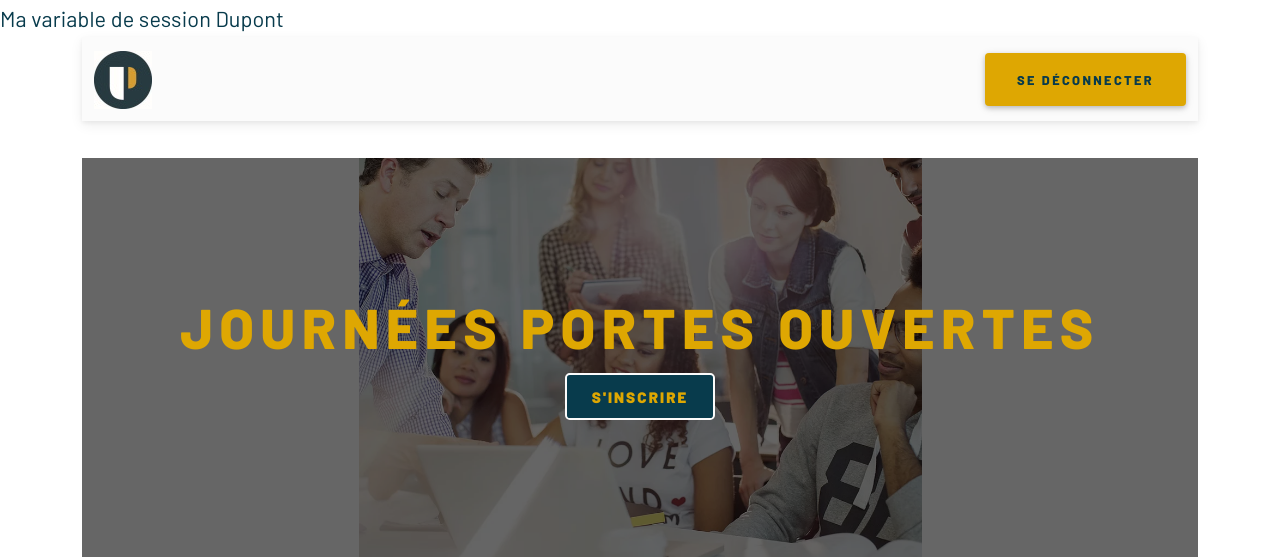
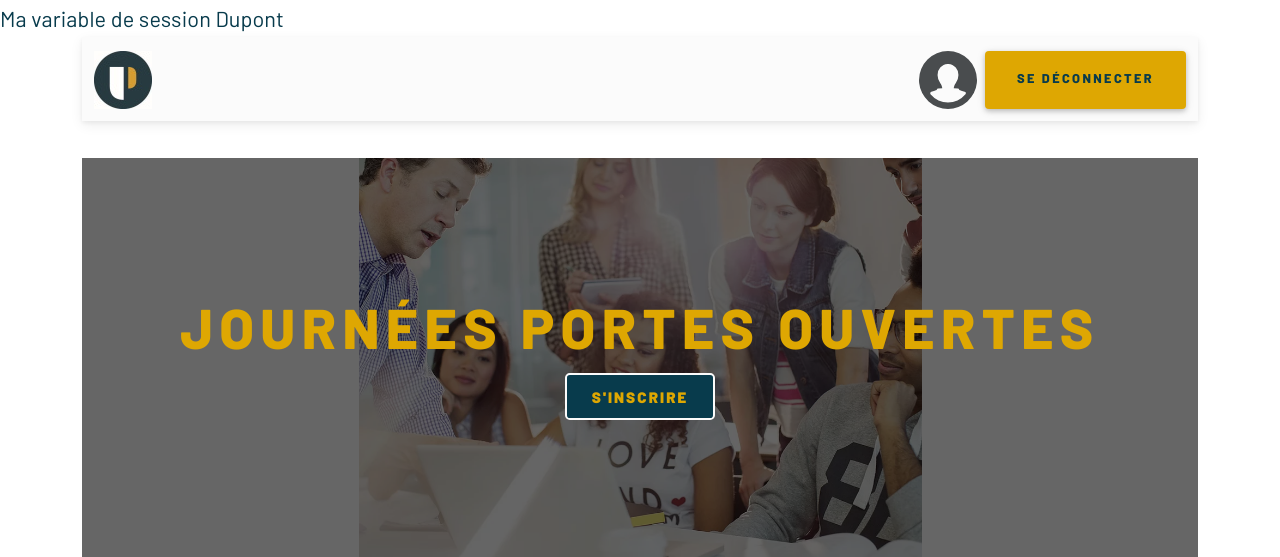
Before and after one commit to HelixFix/Webinaire, a PHP site: page / in a window 1280 px wide. Shown: the top 557 px of the page. Run offline with PHP 8.4, Linux system fonts and the light colour scheme; data comes from the database, SQL or seed files in the repository; some libraries are stand-ins or nearby versions.

Commit message:
Add profile

```diff
--- a/menu.php
+++ b/menu.php
@@ -15,18 +15,21 @@
                         </li>
                         <li class="nav-item">
                             <a class="nav-link" href="#">Features</a>
-                        </li>
-                        <li class="nav-item">
-                            <a class="nav-link" href="#">Pricing</a>
                         </li> -->
-                        <?php if (!isset($_SESSION['user']['nom'])) { ?>
-                        <li class="btn btnHome" id="connect">
-                            <a class="nav-link nav-link-home" href="index.php?page=login" tabindex="-1" aria-disabled="" style="padding-left: 32px; padding-right: 32px;">Se connecter</a>
-                        </li>
+                        <?php if ($_SESSION) { ?>
+                            <li class="profil">
+                                <a class="nav-link" href="index.php?page=form-modfication"><img height="58px" src="images/profile-default.svg"></img>
+                                </a>
+                            </li>
+                        <?php } ?>
+                        <?php if (!$_SESSION) { ?>
+                            <li class="btn btnHome" id="connect">
+                                <a class="nav-link nav-link-home" href="index.php?page=login" tabindex="-1" aria-disabled="" style="padding-left: 32px; padding-right: 32px;">Se connecter</a>
+                            </li>
                         <?php } else { ?>
                             <li class="btn btnHome" id="connect">
-                            <a class="nav-link nav-link-home" href="index.php?page=deconnect" tabindex="-1" aria-disabled="" style="padding-left: 32px; padding-right: 32px;">Se déconnecter</a>
-                        </li>
+                                <a class="nav-link nav-link-home" href="index.php?page=deconnect" tabindex="-1" aria-disabled="" style="padding-left: 32px; padding-right: 32px;">Se déconnecter</a>
+                            </li>
                         <?php } ?>
                     </ul>
                 </div>
--- a/style.css
+++ b/style.css
@@ -301,6 +301,10 @@ h5 {
   line-height: 1.5;
 }
 
+.profil > a {
+  padding: 0;
+}
+
 @media screen and (max-width: 1000px) {
   .bg-image {
     background-image     : url("images/Hero.png");
```
Also changed, not shown: images/profile-default.svg (added).
